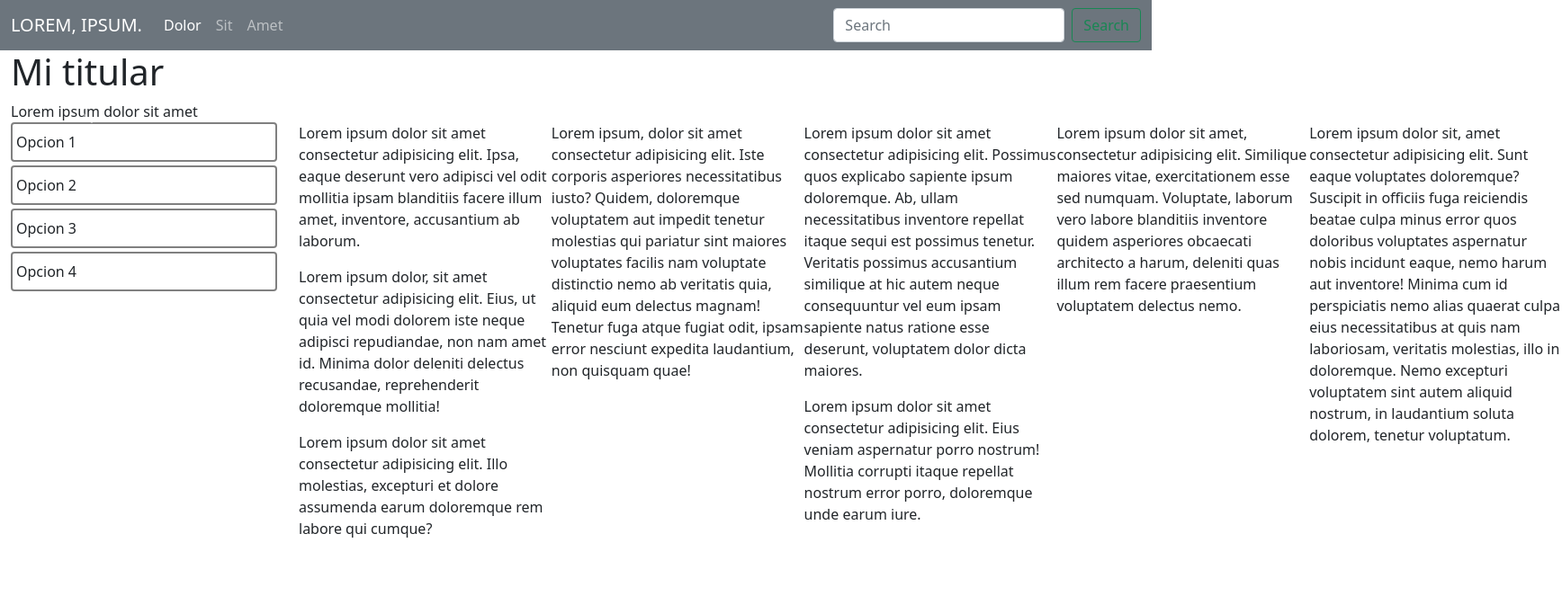
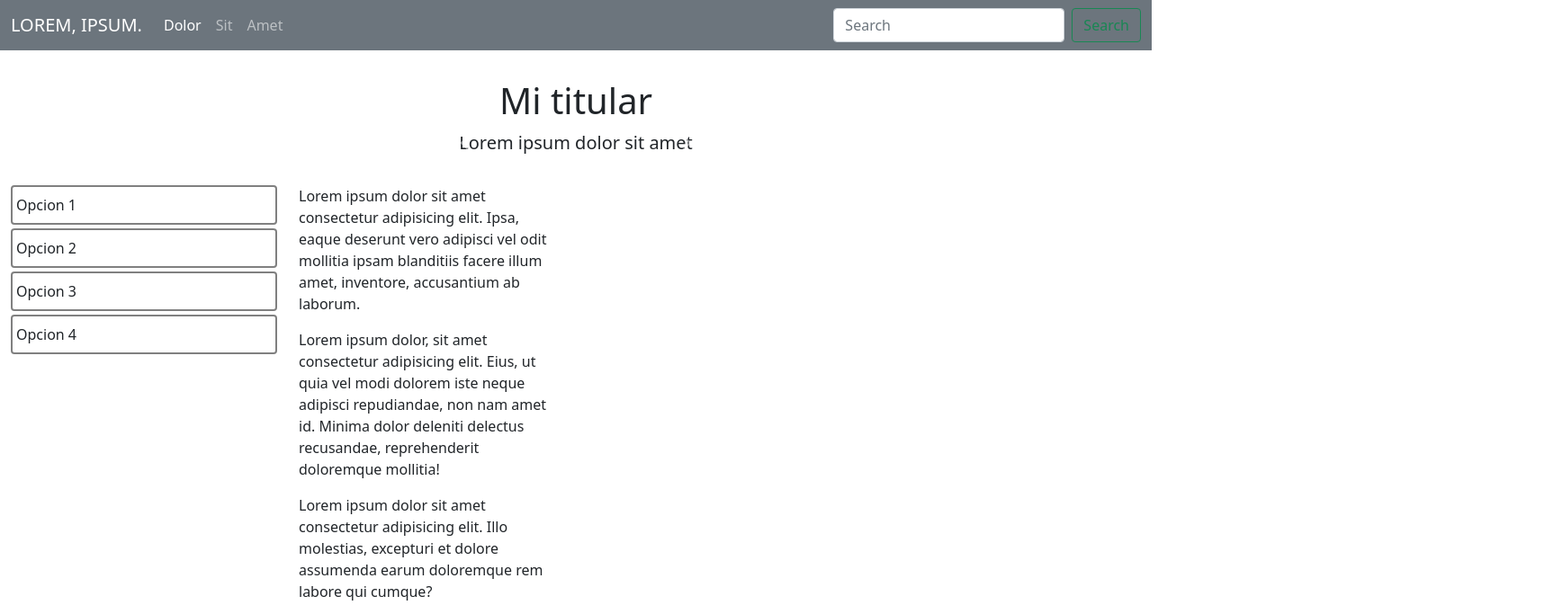
Before and after one commit to Heltta/jap-14.1-responsive-design-y-bootstrap, a plain HTML site: page index.html in a window 1280 px wide. Shown: the top 683 px of the page at 90% size, 1736 px wide, since content can reach past the window. Drawn offline with nearby package versions, Linux system fonts and the light colour scheme.

Commit message:
Ajustar estilo de titular

```diff
--- a/css/index.css
+++ b/css/index.css
@@ -11,7 +11,7 @@ header nav ul li.nav-item .nav-link {
 }
 
 main {
-    max-width: 100vw;
+  max-width: 100vw;
 }
 
 p {
@@ -22,7 +22,6 @@ p {
   display: flex;
   flex-flow: column;
   flex-wrap: wrap;
-  height: 75vh;
 }
 
 #contenidoDeTexto p {
@@ -38,3 +37,17 @@ p {
   padding: 0.5rem 0.25rem;
   margin-block-end: 0.25rem;
 }
+
+#titularConCarousel {
+  display: flex;
+  flex-direction: column;
+  justify-content: center;
+  align-items: center;
+
+  padding: 1rem;
+  height: 150px;
+}
+
+#titularConCarousel #carouselInterval .carousel-inner .carousel-item {
+  font-size: 1.25rem;
+}
--- a/index.html
+++ b/index.html
@@ -58,12 +58,12 @@
     </header>
     <main class="container-fluid">
       <!-- Carousel con titular -->
-      <section class="row">
-        <div class="col">
+      <section  class="row">
+        <div id="titularConCarousel" class="col">
           <div class="row"><h1>Mi titular</h1></div>
           <div class="row">
             <div
-              id="carouselExampleInterval"
+              id="carouselInterval"
               class="carousel slide"
               data-bs-ride="carousel"
             >
@@ -79,7 +79,7 @@
               <button
                 class="carousel-control-prev"
                 type="button"
-                data-bs-target="#carouselExampleInterval"
+                data-bs-target="#carouselInterval"
                 data-bs-slide="prev"
               >
                 <span
```
